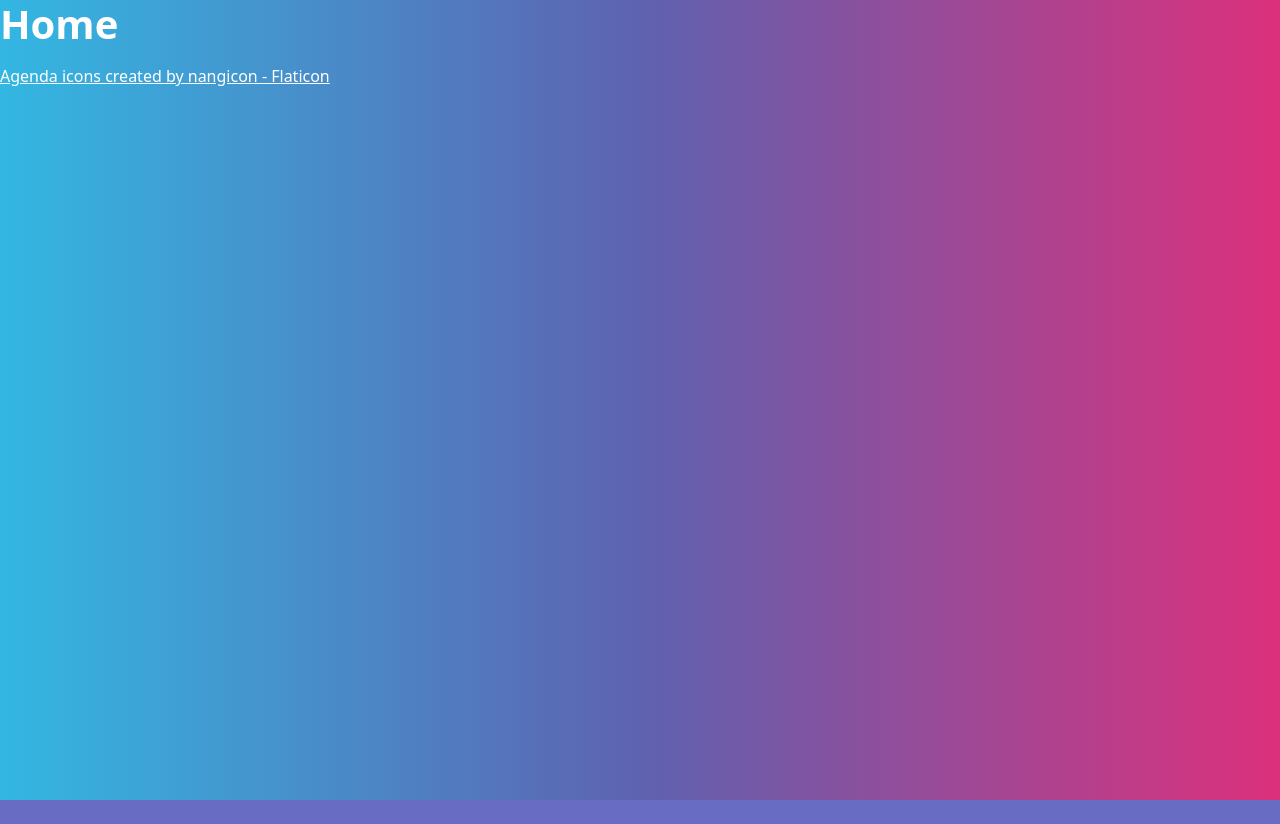
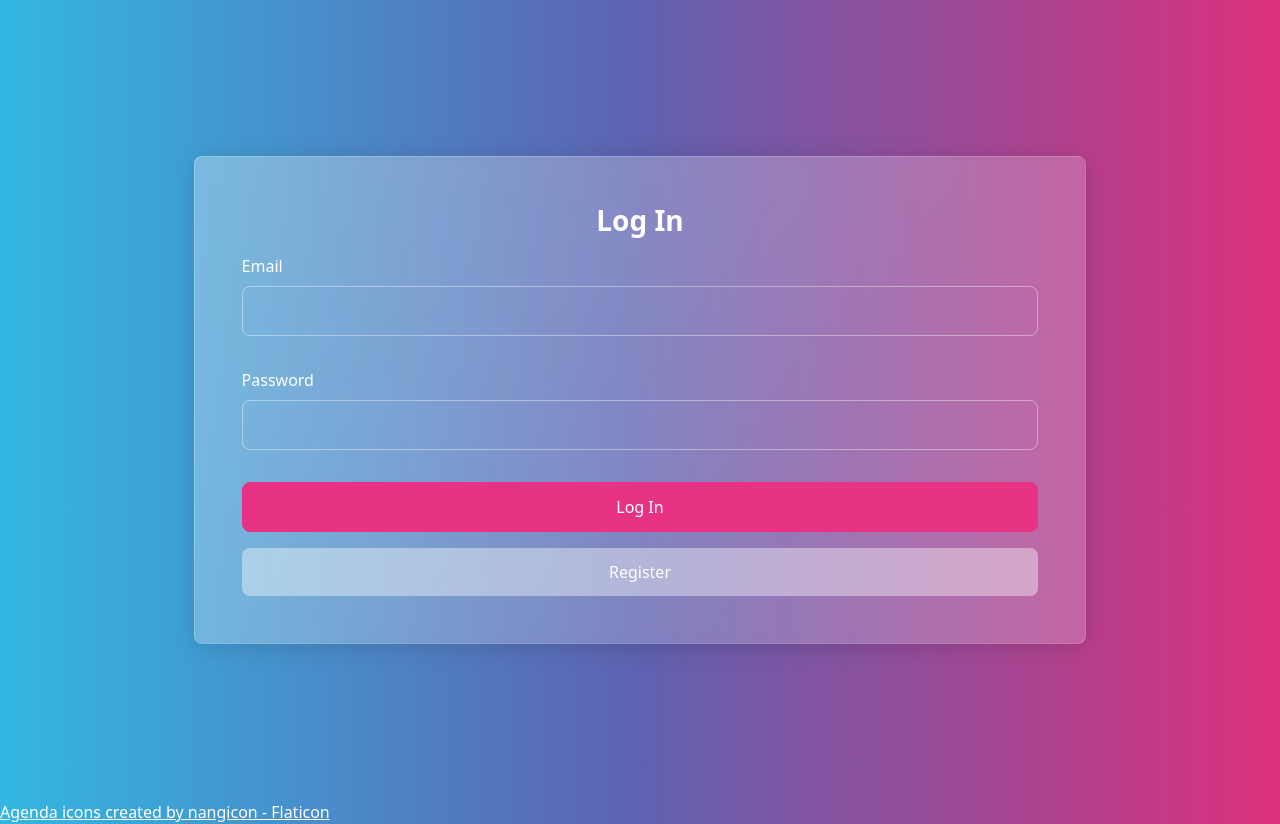
Before and after one commit to justinegallien/task_tracker_front_end, a React (Vite) app: page / in a window 1280 px wide. Before the commit the page ends 800 px from the top, so only its background shows below. Built offline with nearby package versions, Linux system fonts and the light colour scheme; no server answers.

Commit message:
modified files

```diff
--- a/src/App.jsx
+++ b/src/App.jsx
@@ -1,19 +1,39 @@
-import { useState } from "react";
+import { useState, useEffect } from "react";
 import { Employee } from "./page/Employee.jsx";
 import { Home } from "./page/Home.jsx";
 import { EditEmployee } from "./page/EditEmployee.jsx";
 import { Tasks } from "./page/Tasks.jsx";
 import { BrowserRouter, Routes, Route } from "react-router-dom";
+import { Menu } from "./components/Menu.jsx";
 
 function App() {
+  const [isLogIn, setLogIn] = useState(false);
+
+  const validateToken = () => {
+    const token = localStorage.getItem("token");
+    if (token) {
+      setLogIn(true);
+    }
+  };
+
+  useEffect(() => {
+    validateToken();
+  }, []);
+
   return (
     <>
       <BrowserRouter>
+        {isLogIn && <Menu auth={setLogIn} />}
         <Routes>
-          <Route path="/" element={<Home />} />
-          <Route path="/employee" element={<Employee />} />
-          <Route path="/editEmployee/:employee_id" element={<EditEmployee />} />
-          <Route path="/task/:employee_id" element={<Tasks />} />
+          <Route path="/" element={<Home auth={setLogIn} />} />
+          {isLogIn && <Route path="/employee" element={<Employee />} />}
+          {isLogIn && (
+            <Route
+              path="/editEmployee/:employee_id"
+              element={<EditEmployee />}
+            />
+          )}
+          {isLogIn && <Route path="/task/:employee_id" element={<Tasks />} />}
         </Routes>
       </BrowserRouter>
     </>
--- a/src/components/EditFormEmployee.jsx
+++ b/src/components/EditFormEmployee.jsx
@@ -1,5 +1,5 @@
 import React from "react";
-import { useState } from "react";
+import { useState, useEffect } from "react";
 import { useParams, useNavigate } from "react-router-dom";
 
 const baseUrl = import.meta.env.VITE_BASE_URL;
--- /dev/null
+++ b/src/components/Menu.jsx
@@ -0,0 +1,97 @@
+import React from "react";
+import { useNavigate } from "react-router-dom";
+
+export const Menu = ({ auth }) => {
+  const navigate = useNavigate();
+
+  const logOut = () => {
+    localStorage.removeItem("token");
+    auth(false);
+    navigate("/");
+  };
+
+  return (
+    <>
+      <nav class="navbar navbar-expand-lg bg-primary" data-bs-theme="dark">
+        <div class="container-fluid">
+          <a class="navbar-brand" href="#">
+            Navbar
+          </a>
+          <button
+            class="navbar-toggler"
+            type="button"
+            data-bs-toggle="collapse"
+            data-bs-target="#navbarColor01"
+            aria-controls="navbarColor01"
+            aria-expanded="false"
+            aria-label="Toggle navigation"
+          >
+            <span class="navbar-toggler-icon"></span>
+          </button>
+          <div class="collapse navbar-collapse" id="navbarColor01">
+            <ul class="navbar-nav me-auto">
+              <li class="nav-item">
+                <a class="nav-link active" href="#">
+                  Home
+                  <span class="visually-hidden">(current)</span>
+                </a>
+              </li>
+              <li class="nav-item">
+                <a class="nav-link" href="#">
+                  Features
+                </a>
+              </li>
+              <li class="nav-item">
+                <a class="nav-link" href="#">
+                  Pricing
+                </a>
+              </li>
+              <li class="nav-item">
+                <a class="nav-link" href="#">
+                  About
+                </a>
+              </li>
+              <li class="nav-item dropdown">
+                <a
+                  class="nav-link dropdown-toggle"
+                  data-bs-toggle="dropdown"
+                  href="#"
+                  role="button"
+                  aria-haspopup="true"
+                  aria-expanded="false"
+                >
+                  Dropdown
+                </a>
+                <div class="dropdown-menu">
+                  <a class="dropdown-item" href="#">
+                    Action
+                  </a>
+                  <a class="dropdown-item" href="#">
+                    Another action
+                  </a>
+                  <a class="dropdown-item" href="#">
+                    Something else here
+                  </a>
+                  <div class="dropdown-divider"></div>
+                  <a class="dropdown-item" href="#">
+                    Separated link
+                  </a>
+                </div>
+              </li>
+            </ul>
+            <form class="d-flex">
+              <input
+                class="form-control me-sm-2"
+                type="search"
+                placeholder="Search"
+              ></input>
+              <button class="btn btn-secondary my-2 my-sm-0" type="submit">
+                Search
+              </button>
+            </form>
+          </div>
+        </div>
+      </nav>
+    </>
+  );
+};
--- a/src/page/Home.jsx
+++ b/src/page/Home.jsx
@@ -1,5 +1,83 @@
-import React from "react";
+import React, { useEffect, useState } from "react";
+import { useNavigate } from "react-router-dom";
 
-export const Home = () => {
-  return <h1>Home</h1>;
+const baseUrl = import.meta.env.VITE_BASE_URL;
+const endPoint = "user/auth";
+
+export const Home = ({ auth }) => {
+  const navigate = useNavigate();
+
+  const [resultLogIn, setResultLogIn] = useState("");
+
+  const [body, setBody] = useState({
+    email: "",
+    password: "",
+  });
+
+  const formHandler = (event) => {
+    const temp = {
+      email: body.email,
+      password: body.password,
+    };
+    temp[event.target.name] = event.target.value;
+    setBody(temp);
+  };
+
+  const submitHandler = async (event) => {
+    event.preventDefault();
+    const url = `${baseUrl}${endPoint}`;
+
+    const result = await fetch(url, {
+      method: "POST",
+      body: JSON.stringify(body),
+      headers: {
+        "Content-Type": "application/json",
+      },
+    });
+
+    if (result.ok) {
+      const data = await result.json();
+      localStorage.setItem("token", data.token);
+      auth(true);
+      navigate("/person");
+    } else {
+      setResultLogIn("Invalid Credentials");
+    }
+  };
+
+  return (
+    <>
+      <div className="container vh-100 d-flex align-items-center justify-content-center">
+        <div className="card p-4" style={{ maxWidth: "80%", width: "100%" }}>
+          <h3 className="text-center mb-2">Log In</h3>
+          <form onSubmit={submitHandler}>
+            <div className="mb-3">
+              <label className="form-label">Email</label>
+              <input
+                name="email"
+                onChange={formHandler}
+                type="email"
+                className="form-control"
+              />
+            </div>
+
+            <div className="mb-3">
+              <label className="form-label">Password</label>
+              <input
+                name="password"
+                onChange={formHandler}
+                type="password"
+                className="form-control"
+              />
+            </div>
+
+            <p>{resultLogIn}</p>
+
+            <button className="btn btn-primary w-100">Log In</button>
+          </form>
+          <button className="btn btn-secondary mt-2 w-100">Register</button>
+        </div>
+      </div>
+    </>
+  );
 };
```
Also changed, not shown: 1 other file (tests, documents, lock files or other folders).
